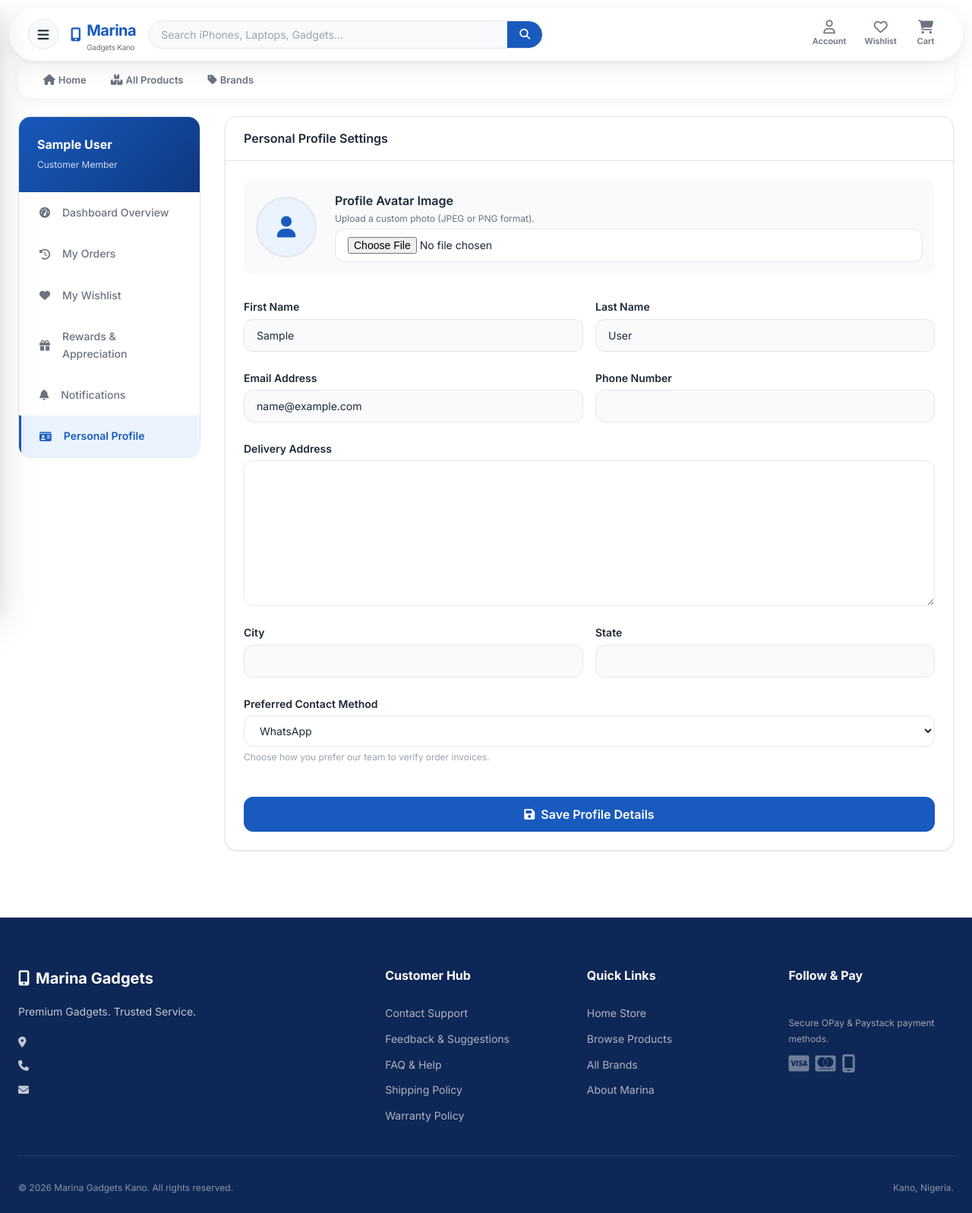
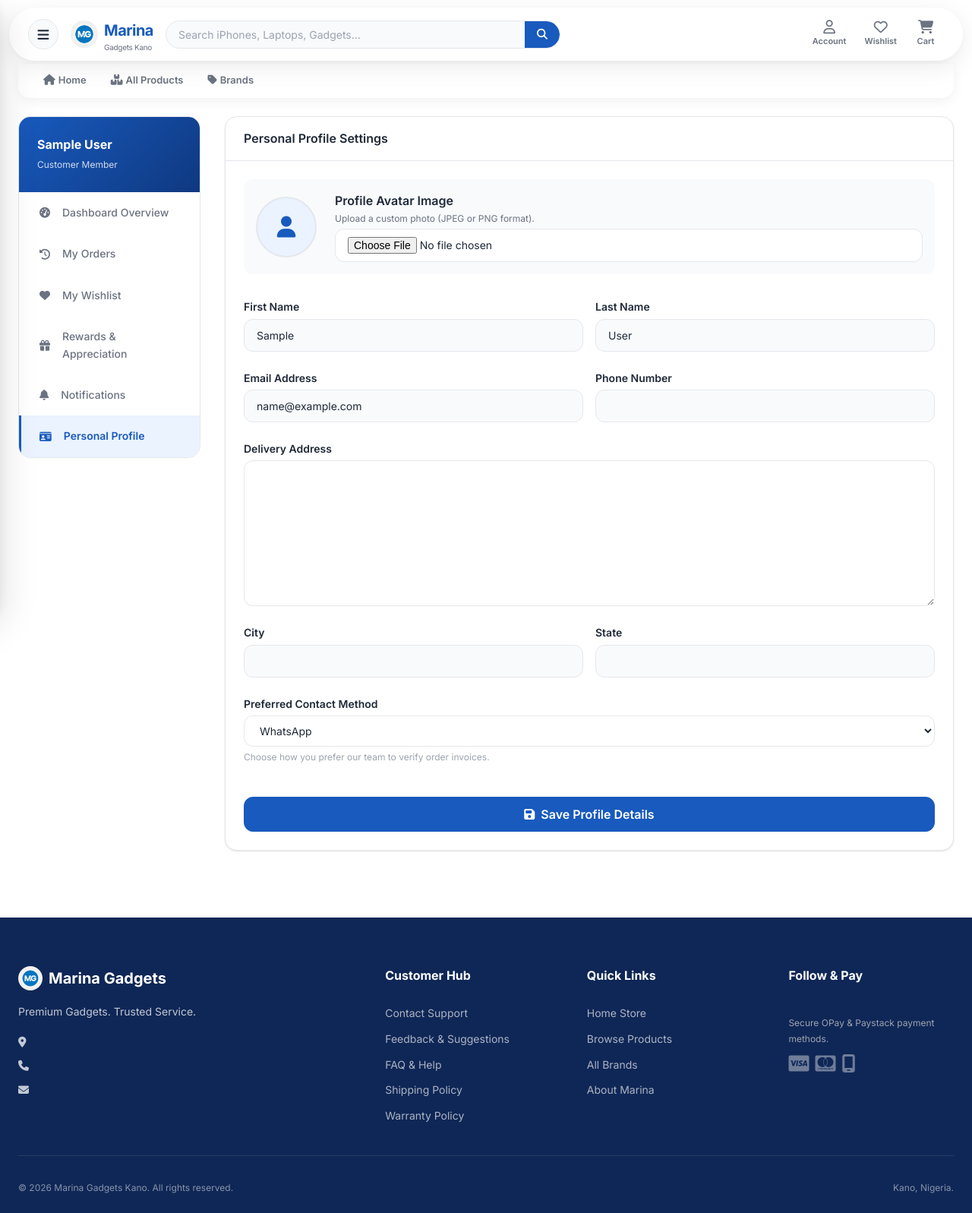
Before and after one commit to S-A-UMAR/marina, a Django app: page /auth/profile/ in a window 1280 px wide. Shown: the whole page at 76% size. Run offline with Django 5.2, Linux system fonts and the light colour scheme; the visitor is signed in with stand-in values (Sample User, id 1); data comes from the database, SQL or seed files in the repository; data that the repository does not hold is empty.

Commit message:
Integrate new rounded white MG on Microsoft Blue logo and favicon across main and admin portals

```diff
--- a/templates/base/base.html
+++ b/templates/base/base.html
@@ -6,6 +6,9 @@
     <meta name="viewport" content="width=device-width, initial-scale=1.0">
     <title>{% block title %}{{ site_settings.business_name }}{% endblock %}</title>
     <meta name="description" content="{% block meta_description %}Premium gadgets and accessories at the best prices on {{ site_settings.business_name }}. Fast delivery in Kano and nationwide.{% endblock %}">
+
+    <!-- Favicon -->
+    <link rel="icon" type="image/png" href="{% static 'img/favicon.png' %}">
 
     <!-- FontAwesome Icons -->
     <link rel="stylesheet" href="https://cdnjs.cloudflare.com/ajax/libs/font-awesome/6.4.0/css/all.min.css">
@@ -22,8 +25,8 @@
     <!-- Sidebar Drawer -->
     <aside class="sidebar-drawer" id="sidebarDrawer" aria-label="Site navigation">
         <div class="sidebar-header">
-            <a href="{% url 'store:home' %}" class="sidebar-logo">
-                <i class="fa-solid fa-mobile-screen-button text-primary"></i>
+            <a href="{% url 'store:home' %}" class="sidebar-logo" style="display: flex; align-items: center; gap: 8px;">
+                <img src="{% static 'img/favicon.png' %}" alt="Logo" style="width: 32px; height: 32px; border-radius: 50%; object-fit: cover;">
                 <span>Marina</span>
             </a>
             <button class="sidebar-close" id="sidebarClose" aria-label="Close menu">
@@ -148,8 +151,8 @@
                     </button>
 
                     <!-- Logo -->
-                    <a href="{% url 'store:home' %}" class="logo">
-                        <i class="fa-solid fa-mobile-screen-button"></i>
+                    <a href="{% url 'store:home' %}" class="logo" style="display: flex; align-items: center; gap: 8px;">
+                        <img src="{% static 'img/favicon.png' %}" alt="Logo" style="width: 36px; height: 36px; border-radius: 50%; object-fit: cover;">
                         <div>
                             <span class="logo-text">Marina</span>
                             <span class="logo-sub">Gadgets Kano</span>
@@ -284,8 +287,8 @@
         <div class="container">
             <div class="footer-grid">
                 <div class="footer-column">
-                    <a href="{% url 'store:home' %}" class="footer-logo">
-                        <i class="fa-solid fa-mobile-screen-button"></i>
+                    <a href="{% url 'store:home' %}" class="footer-logo" style="display: flex; align-items: center; gap: 8px;">
+                        <img src="{% static 'img/favicon.png' %}" alt="Logo" style="width: 32px; height: 32px; border-radius: 50%; object-fit: cover;">
                         <span>Marina Gadgets</span>
                     </a>
                     <p>{{ site_settings.tagline }}</p>
```
Also changed, not shown: templates/base/admin_base.html (+5 -2 lines), static/img/favicon.png (added), static/img/logo.jpg (added).
